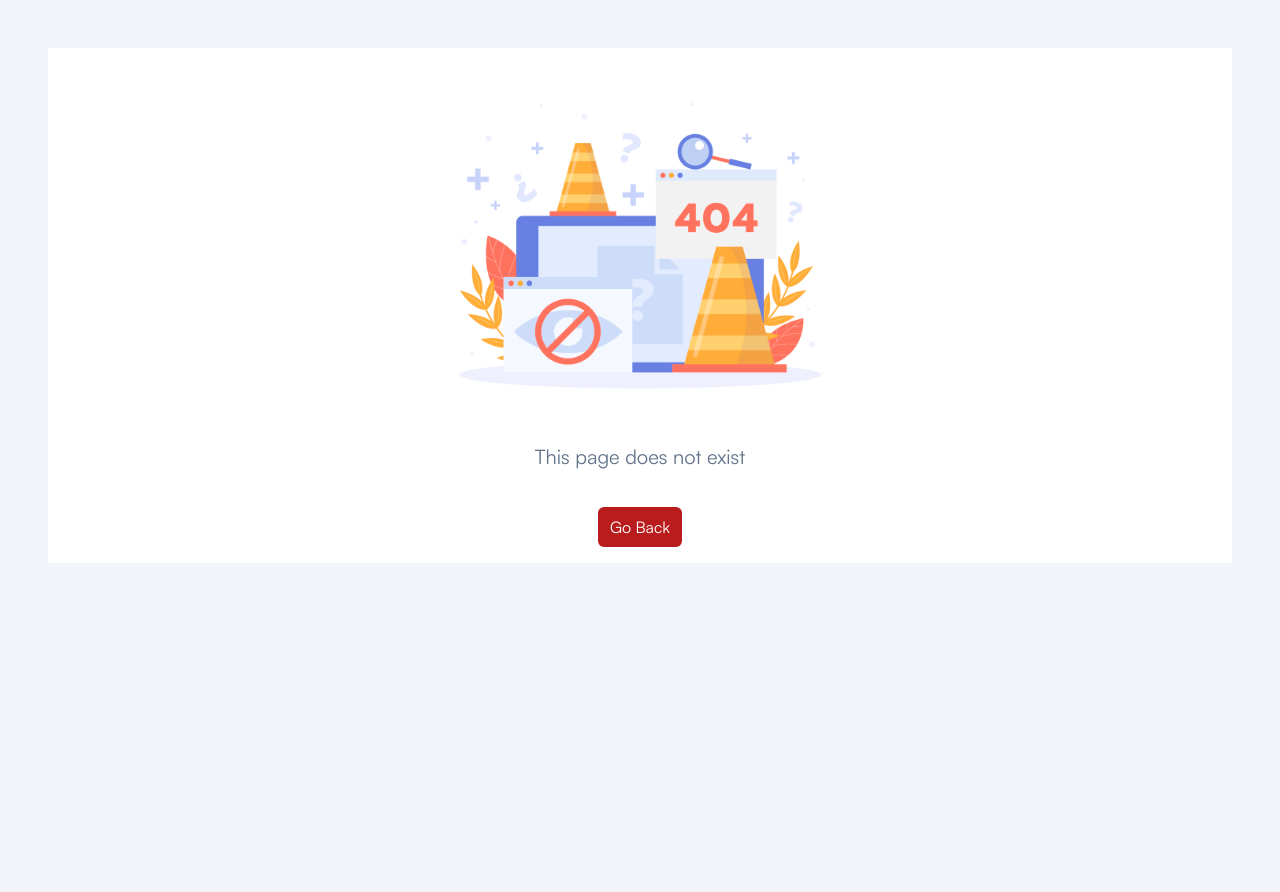
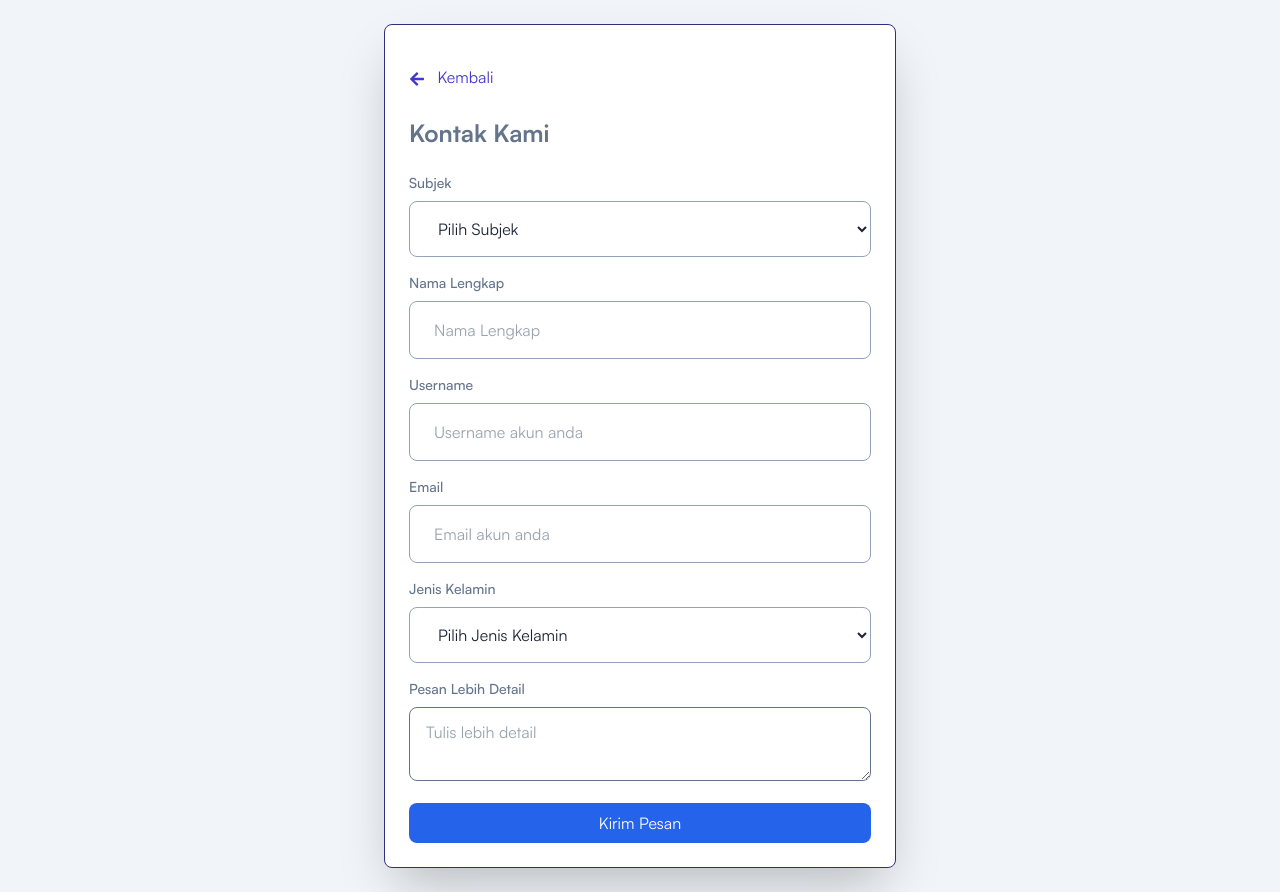
Before and after one commit to DiyawanDawan/Web-Bumiku, a React (Vite) app: page /reset-password in a window 1280 px wide. Before the commit the page ends 800 px from the top, so only its background shows below. Built offline with nearby package versions, Linux system fonts and the light colour scheme.

Commit message:
Update user bug

```diff
--- a/src/App.tsx
+++ b/src/App.tsx
@@ -1,5 +1,5 @@
 import { useEffect, useState } from 'react';
-import { Route, Routes, useLocation } from 'react-router-dom';
+import { Navigate, Route, Routes, useLocation } from 'react-router-dom';
 import {jwtDecode} from 'jwt-decode';
 import Loader from './common/Loader';
 import PageTitle from './components/PageTitle';
@@ -11,6 +11,7 @@ import Tables from './pages/Tables';
 import NotFound404 from './pages/404/NotFound';
 import SignIn from './pages/Authentication/SignIn';
 import SignUp from './pages/Authentication/SignUp';
+import LupaPassword from './pages/Authentication/LupaPassword';
 import ProtectedRoute from './components/ProtectedRoute';
 import PublicRoute from './components/PublicRoute';
 import { AuthLayout } from './layout/auth/AuthLayout';
@@ -68,6 +69,15 @@ function App() {
               </AuthLayout>
             }
           />
+          <Route
+            path="/reset-password"
+            element={
+              <AuthLayout>
+                <PageTitle title="Signup" />
+                <LupaPassword />
+              </AuthLayout>
+            }
+          />
         </Route>
 
         {/* Protected Routes Admin */}
@@ -94,7 +104,7 @@ function App() {
         {/* Protected Routes */}
         <Route element={<ProtectedRoute allowedRoles={['user', 'admin']} />}>
           <Route
-            path="/dashboard"
+            path="/"
             element={
               <>
                 <PageTitle title="Dashboard | Cinta Dunia" />
@@ -112,14 +122,33 @@ function App() {
             }
           />
        <Route
-            path={userRole === 'admin' ? '/download' : '/tables'}
+  path="/download"
   element={
+    userRole === 'admin' ? (
       <>
-                <PageTitle title={userRole === 'admin' ? 'Download' : 'Tables'} />
+        <PageTitle title="Download" />
         <Tables userRole={userRole} />
       </>
+    ) : (
+      <Navigate to="/tables" replace />
+    )
   }
 />
+
+<Route
+  path="/tables"
+  element={
+    userRole !== 'admin' ? (
+      <>
+        <PageTitle title="Tables" />
+        <Tables userRole={userRole} />
+      </>
+    ) : (
+      <Navigate to="/download" replace />
+    )
+  }
+/>
+
 
           <Route
             path="/settings"
--- a/src/components/ProtectedRoute.tsx
+++ b/src/components/ProtectedRoute.tsx
@@ -33,7 +33,7 @@ const ProtectedRoute: React.FC<ProtectedRouteProps> = ({ allowedRoles }) => {
     if (allowedRoles.includes(userRole)) {
       return <Outlet />;
     } else {
-      return <Navigate to="/dashboard" />;
+      return <Navigate to="/" />;
     }
   } catch (error) {
     console.error('Invalid token:', error);
--- a/src/components/Sidebar/index.tsx
+++ b/src/components/Sidebar/index.tsx
@@ -84,7 +84,7 @@ const Sidebar = ({ sidebarOpen, setSidebarOpen }: SidebarProps) => {
     >
       <div className="flex items-center justify-between gap-2 px-6 py-5.5 lg:py-6.5">
 
-      <NavLink to={userRole === 'admin' ? "/admin" : "/dashboard"} className="flex items-center">
+      <NavLink to={userRole === 'admin' ? "/admin" : "/"} className="flex items-center">
           <span>
             <img
               src={userRole === 'admin' ? Logo : Logo}
@@ -160,7 +160,7 @@ const Sidebar = ({ sidebarOpen, setSidebarOpen }: SidebarProps) => {
                           <ul className="mt-4 mb-5.5 flex flex-col gap-2.5 pl-6">
                             <li>
                               <NavLink
-                                to="/dashboard"
+                                to="/"
                                 className={({ isActive }) =>
                                   'group relative flex items-center gap-2.5 rounded-md px-4 font-medium text-bodydark2 duration-300 ease-in-out hover:text-indigo-300 hover:border-b-2 hover:border-indigo-500 ' +
                                   (isActive && '!text-white')
--- a/src/pages/404/NotFound.tsx
+++ b/src/pages/404/NotFound.tsx
@@ -18,7 +18,7 @@ const NotFound404 = () => {
     }
 
     // Determine the link destination based on the user's role
-    const redirectTo = userRole === 'admin' ? '/admin' : '/dashboard';
+    const redirectTo = userRole === 'admin' ? '/admin' : '/';
 
     return (
         <AuthLayout>
--- /dev/null
+++ b/src/pages/Authentication/LupaPassword.tsx
@@ -0,0 +1,142 @@
+import React from 'react';
+import { FaArrowLeft } from 'react-icons/fa';
+import { useNavigate } from 'react-router-dom';
+
+const LupaPassword: React.FC = () => {
+    const navigate = useNavigate();
+    return (
+        <div className="rounded-sm  shadow-defaul  snap-y">
+        <div className="bg-gray-100 flex items-center justify-center">
+          <div className="max-w-lg w-full bg-white dark:bg-boxdark border border-indigo-900  shadow-2xl rounded-lg p-6">
+            <div className="flex items-center pt-4">
+              <button
+                onClick={() => navigate('/signin')}
+                className="dark:text-white text-indigo-700 mb-7 hover:text-blue-800 focus:outline-none"
+              >
+                <FaArrowLeft className="inline-block mr-2" /> Kembali
+              </button>
+            </div>
+            <h2 className="text-2xl font-bold mb-6 text-gray-800">Kontak Kami</h2>
+            <form
+              action="mailto:diyawan0@gmail.com"
+              method="post"
+              encType="text/plain"
+            >
+              <div className="mb-4">
+                <label
+                  htmlFor="subject"
+                  className="block text-sm font-medium text-gray-700 mb-2"
+                >
+                  Subjek
+                </label>
+                <select
+                  id="subject"
+                  name="subject"
+                  required
+                  className="w-full rounded-lg border border-slate-400 bg-transparent py-4 pl-6 pr-10 text-black outline-none focus:border-primary focus-visible:shadow-none dark:border-slate-400 dark:bg-form-input dark:text-white dark:focus:border-primary"
+                >
+                  <option value="" disabled selected>
+                    Pilih Subjek
+                  </option>
+                  <option value="Lupa Password">Lupa Password</option>
+                  <option value="Other">Lainnya</option>
+                </select>
+              </div>
+              <div className="mb-4">
+                <label
+                  htmlFor="fullName"
+                  className="block text-sm font-medium text-gray-700 mb-2"
+                >
+                  Nama Lengkap
+                </label>
+                <input
+                  type="text"
+                  id="fullName"
+                  name="fullName"
+                  placeholder="Nama Lengkap"
+                  required
+                  className="w-full rounded-lg border border-slate-400 bg-transparent py-4 pl-6 pr-10 text-black outline-none focus:border-primary focus-visible:shadow-none dark:border-slate-400 dark:bg-form-input dark:text-white dark:focus:border-primary"
+                />
+              </div>
+              <div className="mb-4">
+                <label
+                  htmlFor="username"
+                  className="block text-sm font-medium text-gray-700 mb-2"
+                >
+                  Username
+                </label>
+                <input
+                  type="text"
+                  id="username"
+                  name="username"
+                  placeholder="Username akun anda"
+                  className="w-full rounded-lg border border-slate-400 bg-transparent py-4 pl-6 pr-10 text-black outline-none focus:border-primary focus-visible:shadow-none dark:border-slate-400 dark:bg-form-input dark:text-white dark:focus:border-primary"
+                />
+              </div>
+              <div className="mb-4">
+                <label
+                  htmlFor="email"
+                  className="block text-sm font-medium text-gray-700 mb-2"
+                >
+                  Email
+                </label>
+                <input
+                  type="email"
+                  id="email"
+                  name="email"
+                  placeholder="Email akun anda"
+                  required
+                  className="w-full rounded-lg border border-slate-400 bg-transparent py-4 pl-6 pr-10 text-black outline-none focus:border-primary focus-visible:shadow-none dark:border-slate-400 dark:bg-form-input dark:text-white dark:focus:border-primary"
+                />
+              </div>
+              <div className="mb-4">
+                <label
+                  htmlFor="gender"
+                  className="block text-sm font-medium text-gray-700 mb-2"
+                >
+                  Jenis Kelamin
+                </label>
+                <select
+                  id="gender"
+                  name="gender"
+                  required
+                  className="w-full rounded-lg border border-slate-400 bg-transparent py-4 pl-6 pr-10 text-black outline-none focus:border-primary focus-visible:shadow-none dark:border-slate-400 dark:bg-form-input dark:text-white dark:focus:border-primary"
+                >
+                  <option value="" disabled selected>
+                    Pilih Jenis Kelamin
+                  </option>
+                  <option value="Laki-Laki">Laki-Laki</option>
+                  <option value="Perempuan">Perempuan</option>
+                  <option value="Lainnya">Lainnya</option>
+                </select>
+              </div>
+              <div className="mb-4">
+                <label
+                  htmlFor="message"
+                  className="block text-sm font-medium text-gray-700 mb-2"
+                >
+                  Pesan Lebih Detail
+                </label>
+                <textarea
+                  id="message"
+                  name="message"
+                  placeholder="Tulis lebih detail"
+                  required
+                  className="w-full rounded-lg border border-gray-300 bg-transparent py-3 px-4 text-gray-900 outline-none focus:border-blue-500 focus:ring-1 focus:ring-blue-500"
+                ></textarea>
+              </div>
+              <button
+                type="submit"
+                className="w-full bg-blue-600 text-white py-2 px-4 rounded-lg hover:bg-blue-700 focus:outline-none focus:ring-2 focus:ring-blue-500"
+              >
+                Kirim Pesan
+              </button>
+            </form>
+          </div>
+        </div>
+      </div>
+
+    );
+};
+
+export default LupaPassword;
```
Also changed, not shown: src/pages/Authentication/SignIn.tsx (+13 -5 lines). Lines whose indentation alone changed are shown as unchanged.
